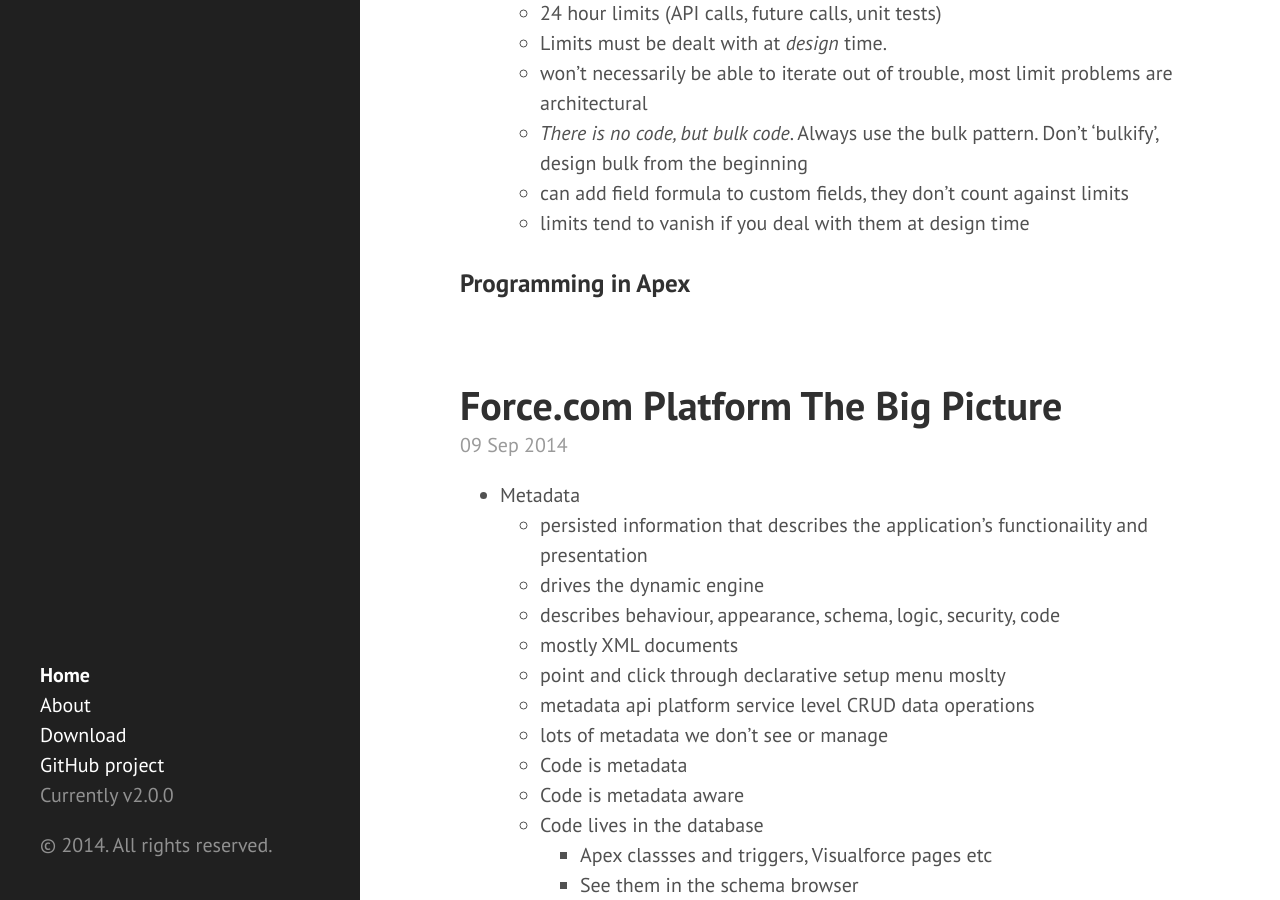
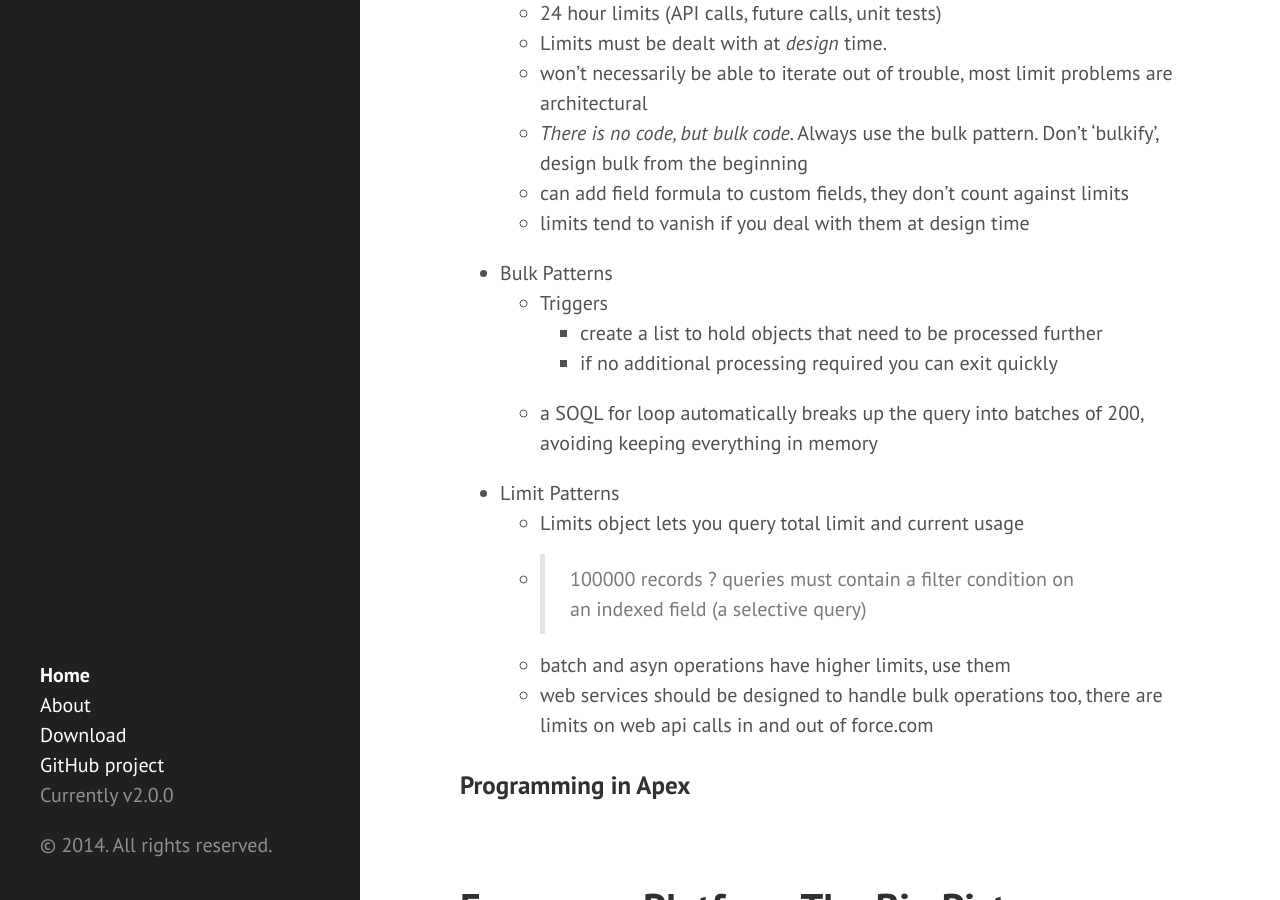
Before and after one commit to eneiand/eneiand.github.io, a Jekyll site: the page built from index.html, in a window 1280 px wide and 900 px high, scrolled down 4885 px. Built offline with Jekyll 4.4.1, drawn with Linux system fonts in a browser that asks for light colours; Markdown is read by kramdown in place of the engine named in the settings; the list of posts is cut into pages by our own code.

Commit message:
Update 2014-09-10-force.com-apex-fundamentals.md

```diff
--- a/_posts/2014-09-10-force.com-apex-fundamentals.md
+++ b/_posts/2014-09-10-force.com-apex-fundamentals.md
@@ -131,5 +131,15 @@
   * _There is no code, but bulk code_. Always use the bulk pattern. Don't 'bulkify', design bulk from the beginning
   * can add field formula to custom fields, they don't count against limits
   * limits tend to vanish if you deal with them at design time
+* Bulk Patterns
+  * Triggers
+    * create a list to hold objects that need to be processed further
+    * if no additional processing required you can exit quickly
+  * a SOQL for loop automatically breaks up the query into batches of 200, avoiding keeping everything in memory
+* Limit Patterns
+  * Limits object lets you query total limit and current usage
+  * > 100000 records ? queries must contain a filter condition on an indexed field (a selective query)
+  * batch and asyn operations have higher limits, use them
+  * web services should be designed to handle bulk operations too, there are limits on web api calls in and out of force.com
 
 ### Programming in Apex
```
